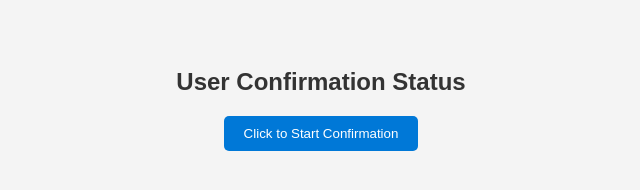
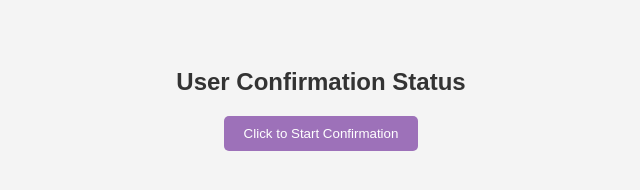
Before and after one commit to rheivenirahabarquez-lab/js-activity-wk14, a plain HTML site: page index.html in a window 1280 px wide. Shown: the whole page, without its empty margins (319-959 px from the left). Drawn offline with Linux system fonts and the light colour scheme.

Commit message:
js-activity-wk14

```diff
--- a/style.css
+++ b/style.css
@@ -19,7 +19,7 @@ input {
 
 button {
   padding: 10px 20px;
-  background-color: #0078D7;
+  background-color: #9d71b9;
   color: white;
   border: none;
   border-radius: 5px;
@@ -27,7 +27,7 @@ button {
 }
 
 button:hover {
-  background-color: #005fa3;
+  background-color: #ac95c7;
 }
 
 #output {
```
